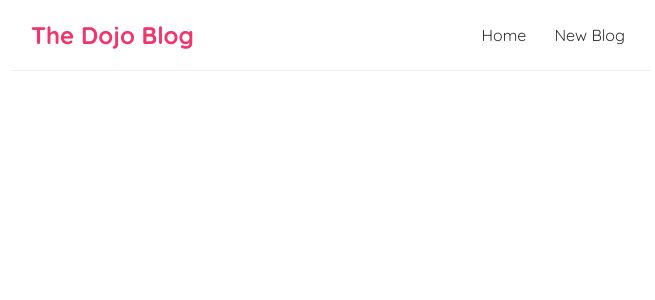
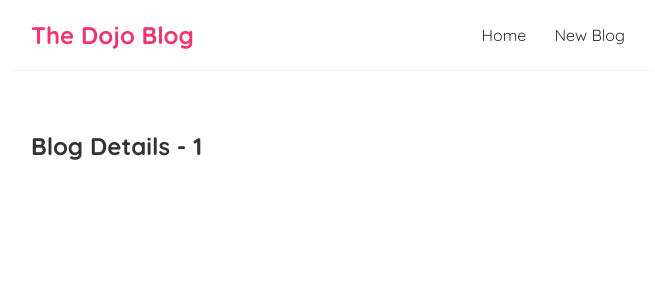
Before and after one commit to dpd007/dojo-blog, a React (Create React App) app: page /blogs/1 in a window 1280 px wide. Shown: the top 300 px of the page, without its empty margins (309-964 px from the left). Built offline with nearby package versions, Linux system fonts and the light colour scheme; the HTML template or start-up script is replaced by a standard one.

Commit message:
Route parameters

```diff
--- a/src/App.js
+++ b/src/App.js
@@ -3,6 +3,7 @@ import Navbar from "./app/Navbar";
 import "./app/css/style.css";
 import { BrowserRouter as Router, Route, Switch } from "react-router-dom";
 import Create from "./app/Create";
+import BlogDetails from "./app/BlogDetails";
 
 function App() {
   return (
@@ -13,6 +14,8 @@ function App() {
           <Switch>
             <Route exact path="/" component={Home} />
             <Route exact path="/create" component={Create} />
+            {/* :id means a dynamic value */}
+            <Route exact path="/blogs/:id" component={BlogDetails} />
           </Switch>
         </div>
       </div>
--- /dev/null
+++ b/src/app/BlogDetails.jsx
@@ -0,0 +1,12 @@
+import { useParams } from "react-router-dom";
+
+const BlogDetails = () => {
+  const { id } = useParams();
+  return (
+    <div className="blog-details">
+      <h2>Blog Details - {id}</h2>
+    </div>
+  );
+};
+
+export default BlogDetails;
--- a/src/app/BlogLists.jsx
+++ b/src/app/BlogLists.jsx
@@ -1,14 +1,17 @@
+import { Link } from "react-router-dom";
+
 const BlogsList = ({ blogs, title, deleteBlog }) => {
   return (
     <div className="blogs-list">
       <h2 style={{ marginLeft: "15px" }}>{title}</h2>
       {blogs.map((blog) => (
         <div className="blog-preview" key={blog.id}>
-          <h2>{blog.title}</h2>
-          <p>
-            Author : <i>{blog.author}</i>
-          </p>
-          <button onClick={() => deleteBlog(blog.id)}>delete blog</button>
+          <Link to={`/blogs/${blog.id}`} style={{ textDecoration: "none" }}>
+            <h2>{blog.title}</h2>
+            <p>
+              Author : <i>{blog.author}</i>
+            </p>
+          </Link>
         </div>
       ))}
     </div>
```
